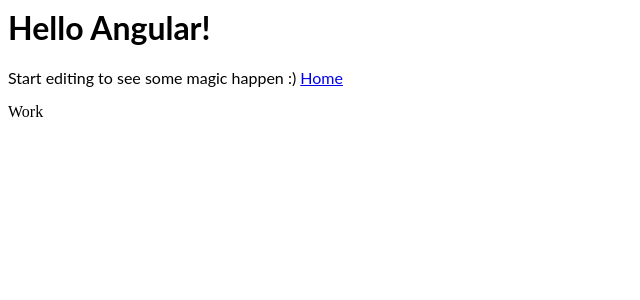
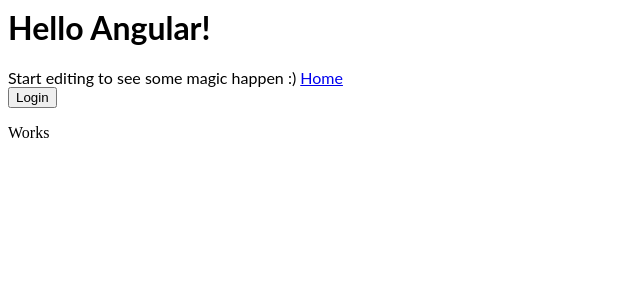
Before and after one commit to c14180057/Pertemuan2-route-, an Angular app: page /home2 in a window 1280 px wide. Shown: the top 300 px of the page, without its empty margins (0-640 px from the left). Built offline with nearby package versions, Linux system fonts and the light colour scheme.

Commit message:
3 files modified

```diff
--- a/src/app/app.component.html
+++ b/src/app/app.component.html
@@ -2,7 +2,9 @@
 <p>
   Start editing to see some magic happen :)
 
-  <a routerLink="/home">Home</a>
+  <a routerLink="/home2">Home</a>
+  <br>
+  <button (click)="Login()">Login</button>
 </p>
 
 <router-outlet></router-outlet>
--- a/src/app/app.component.ts
+++ b/src/app/app.component.ts
@@ -1,5 +1,5 @@
 import { Component } from '@angular/core';
-
+import { Router } from '@angular/router';
 @Component({
   selector: 'my-app',
   templateUrl: './app.component.html',
@@ -7,4 +7,8 @@
 })
 export class AppComponent  {
   name = 'Angular';
+    constructor (private router : Router) {}
+  Login(){
+    this.router.navigate(['/home2']);
+  }
 }
--- a/src/app/home2/home2.component.html
+++ b/src/app/home2/home2.component.html
@@ -1 +1 @@
-<p>Work</p>
+<p>Works</p>
```
